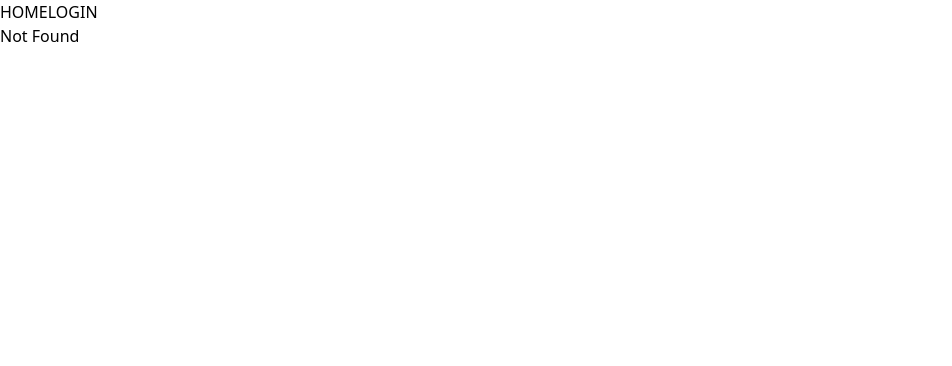
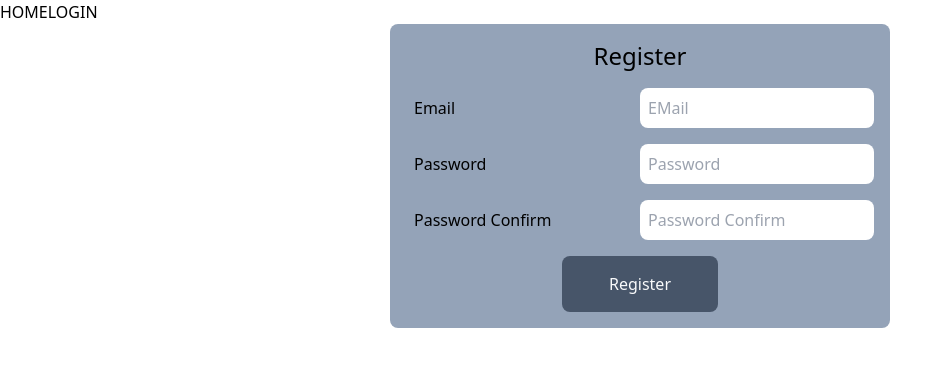
Before and after one commit to devAndWit/WBSEventScheduler, a React (Vite) app: page /signup in a window 1280 px wide. Before the commit this address had no page. Shown: the top 366 px of the page, without its empty margins (0-952 px from the left). Built offline with nearby package versions, Linux system fonts and the light colour scheme.

Commit message:
New Components: SignUp SignIn NotFound

```diff
--- a/src/App.jsx
+++ b/src/App.jsx
@@ -1,6 +1,9 @@
 import { Route, Routes } from "react-router-dom";
+import { useAuth } from "./context/AuthProvider";
 import Home from "./Layout/Home";
-import { useAuth } from "./context/AuthProvider";
+import SignIn from "./Layout/SignIn";
+import SignUp from "./Layout/SignUp";
+import NotFound from "./Layout/SignUp";
 import "./App.css";
 
 function App() {
@@ -11,17 +14,11 @@ function App() {
       <Routes>
         <Route path="/" element={<Home />}>
           <Route index element={<h2>HOMEPAGE</h2>} />
-          <Route path="login" element={<h2>Login Page</h2>} />
+          <Route path="signin" element={<SignIn />} />
+          <Route path="signup" element={<SignUp />} />
 
-          {/* Protected Route */}
-          <Route
-            path="dashboard"
-            element={
-              isAuthenticated ? <h2>Dashboard</h2> : <h2>Access Denied</h2>
-            }
-          />
           {/* NOT FOUND */}
-          <Route path="*" element={<h2>Not Found</h2>} />
+          <Route path="*" element={<NotFound />} />
         </Route>
       </Routes>
     </>
--- /dev/null
+++ b/src/Layout/Home copy.jsx
@@ -0,0 +1,25 @@
+import { Link, Outlet } from "react-router-dom";
+import { useAuth } from "../context/AuthProvider";
+
+const Home = () => {
+  const { isAuthenticated, login, logout } = useAuth();
+
+  return (
+    <>
+      <nav>
+        <Link to="/">HOME</Link>
+        {isAuthenticated ? (
+          <div>
+            <Link to="/dashboard">Dashboard</Link>
+            <button onClick={logout}>Logout</button>
+          </div>
+        ) : (
+          <button onClick={login}>LOGIN</button>
+        )}
+      </nav>
+      <Outlet />
+    </>
+  );
+};
+
+export default Home;
--- /dev/null
+++ b/src/Layout/NotFound.jsx
@@ -0,0 +1,20 @@
+import { Link, Outlet } from "react-router-dom";
+import { useAuth } from "../context/AuthProvider";
+
+const NotFound = () => {
+  const { isAuthenticated, login, logout } = useAuth();
+
+  return (
+    <>
+      <div>Sorry, this site is not available.</div>
+      <Link
+        to="/"
+        className="p-4 rounded-lg bg-slate-600 w-1/3 m-auto text-gray-50 focus:outline-none active:outline-none border-none antialiased text-center"
+      >
+        Home
+      </Link>
+    </>
+  );
+};
+
+export default NotFound;
--- /dev/null
+++ b/src/Layout/SignIn.jsx
@@ -0,0 +1,85 @@
+import { useState } from "react";
+import { Link, Outlet } from "react-router-dom";
+import { useAuth } from "../context/AuthProvider";
+
+const SignIn = () => {
+  const { isAuthenticated, login, logout } = useAuth();
+
+  const [formData, setFormData] = useState({
+    email: "",
+    password: "",
+  });
+
+  const handleChange = (event) => {
+    const { name, value } = event.target;
+    setFormData((prevData) => ({
+      ...prevData,
+      [name]: value,
+    }));
+  };
+
+  const handleSubmit = (event) => {
+    event.preventDefault();
+    console.log("FormData: ", formData);
+  };
+
+  return (
+    <>
+      {!isAuthenticated ? (
+        <form action="" onSubmit={handleSubmit}>
+          <div className="max-w-[500px] bg-slate-400 m-auto p-4 rounded-lg">
+            <h2 className="text-2xl text-center">Login</h2>
+            <div className="flex mt-4">
+              <label htmlFor="idEmail" className="w-full  rounded-lg p-2">
+                Email
+              </label>
+              <input
+                id="idEmail"
+                name="email"
+                placeholder="EMail"
+                value={formData.email}
+                onChange={handleChange}
+                type="text"
+                className="w-full rounded-lg p-2 focus:outline-none active:outline-none border-none antialiased"
+                required
+              />
+            </div>
+            <div className="flex mt-4">
+              <label htmlFor="idPassword" className="w-full  rounded-lg p-2">
+                Password
+              </label>
+              <input
+                id="idPassword"
+                name="password"
+                value={formData.password}
+                onChange={handleChange}
+                placeholder="Password"
+                type="password"
+                className="w-full rounded-lg p-2 focus:outline-none active:outline-none border-none antialiased"
+                required
+              />
+            </div>
+            <div className="flex mt-4 justify-center">
+              <button
+                type="button"
+                className="p-4 rounded-lg bg-slate-600 w-1/3 m-auto text-gray-50 focus:outline-none active:outline-none border-none antialiased"
+              >
+                Login
+              </button>
+              <Link
+                to="/signup"
+                className="p-4 rounded-lg bg-slate-600 w-1/3 m-auto text-gray-50 focus:outline-none active:outline-none border-none antialiased text-center"
+              >
+                Sign up
+              </Link>
+            </div>
+          </div>
+        </form>
+      ) : (
+        ""
+      )}
+    </>
+  );
+};
+
+export default SignIn;
--- /dev/null
+++ b/src/Layout/SignUp.jsx
@@ -0,0 +1,97 @@
+import { useState } from "react";
+import { Link, Outlet } from "react-router-dom";
+import { useAuth } from "../context/AuthProvider";
+
+const SignUp = () => {
+  const { isAuthenticated, login, logout } = useAuth();
+  const [formData, setFormData] = useState({
+    email: "",
+    password: "",
+    passwordConfirm: "",
+  });
+
+  const handleChange = (event) => {
+    const { name, value } = event.target;
+    setFormData((prevData) => ({
+      ...prevData,
+      [name]: value,
+    }));
+  };
+
+  const handleSubmit = (event) => {
+    event.preventDefault();
+    console.log("FormData: ", formData);
+  };
+
+  return (
+    <>
+      {!isAuthenticated ? (
+        <form action="" onSubmit={handleSubmit}>
+          <div className="max-w-[500px] bg-slate-400 m-auto p-4 rounded-lg">
+            <h2 className="text-2xl text-center">Register</h2>
+            <div className="flex mt-4">
+              <label htmlFor="idEmail" className="w-full  rounded-lg p-2">
+                Email
+              </label>
+              <input
+                id="idEmail"
+                name="email"
+                placeholder="EMail"
+                value={formData.email}
+                onChange={handleChange}
+                type="text"
+                className="w-full rounded-lg p-2 focus:outline-none active:outline-none border-none antialiased"
+                required
+              />
+            </div>
+            <div className="flex mt-4">
+              <label htmlFor="idPassword" className="w-full  rounded-lg p-2">
+                Password
+              </label>
+              <input
+                id="idPassword"
+                name="password"
+                placeholder="Password"
+                value={formData.password}
+                onChange={handleChange}
+                type="password"
+                className="w-full rounded-lg p-2 focus:outline-none active:outline-none border-none antialiased"
+                required
+              />
+            </div>
+            <div className="flex mt-4">
+              <label
+                htmlFor="idPasswordConfirm"
+                className="w-full  rounded-lg p-2"
+              >
+                Password Confirm
+              </label>
+              <input
+                id="idPasswordConfirm"
+                name="passwordConfirm"
+                placeholder="Password Confirm"
+                value={formData.passwordConfirm}
+                onChange={handleChange}
+                type="password"
+                className="w-full rounded-lg p-2 focus:outline-none active:outline-none border-none antialiased"
+                required
+              />
+            </div>
+            <div className="flex mt-4 justify-center">
+              <button
+                type="submit"
+                className="p-4 rounded-lg bg-slate-600 w-1/3 m-auto text-gray-50 focus:outline-none active:outline-none border-none antialiased"
+              >
+                Register
+              </button>
+            </div>
+          </div>
+        </form>
+      ) : (
+        ""
+      )}
+    </>
+  );
+};
+
+export default SignUp;
```
Also changed, not shown: 1 other file (tests, documents, lock files or other folders).
